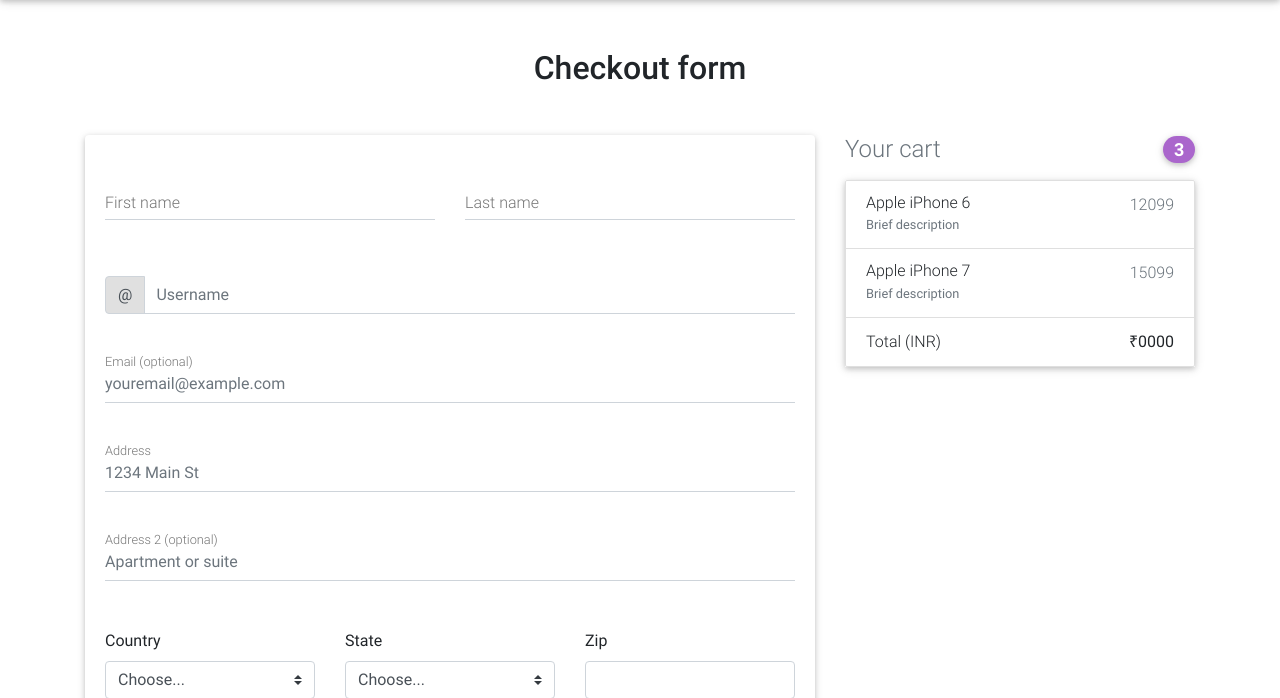
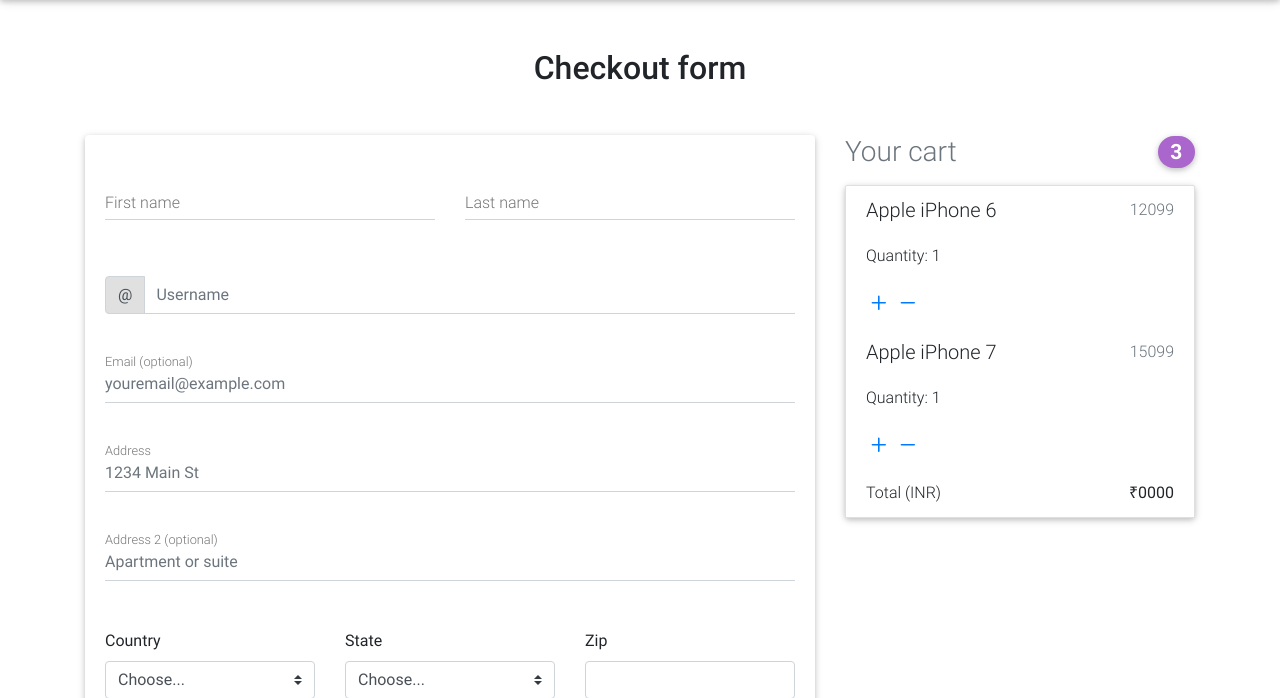
Before and after one commit to dhanwin247/DBMS-simple-e-commerce-website, a Django app: template templates/accounts/account_page.html in a window 1280 px wide. Shown: the part 71-769 px from the top of the page. Run offline with Django 3.2, Linux system fonts and the light colour scheme; the template is opened without the code that fills it: values that come from a table or form of the project are taken from there, others are empty; data comes from the database, SQL or seed files in the repository; both versions use the stored data as it was after the commit; some libraries are stand-ins or nearby versions.

Commit message:
add quantity

```diff
--- a/accounts/models.py
+++ b/accounts/models.py
@@ -23,6 +23,7 @@ class Cart(models.Model):
 class CartProduct(models.Model):
     cart = models.ForeignKey(Cart,on_delete=models.CASCADE,related_name='cart_containing_product')
     product = models.ForeignKey(Phone,on_delete=models.CASCADE,related_name='product_in_cart')
+    quantity = models.PositiveIntegerField()
 
     def __str__(self):
         return "Item in cart: %s " % self.product.name
@@ -36,6 +37,7 @@ class Purchase(models.Model):
 class PurchaseProduct(models.Model):
     purchase = models.ForeignKey(Purchase,on_delete=models.CASCADE,related_name='purchase_containing_product')
     product = models.ForeignKey(Phone,on_delete=models.CASCADE,related_name='product_in_purchase')
+    quantity = models.PositiveIntegerField()
 
     def __str__(self):
         return "Item in purchase: %s " % self.product.name
--- a/templates/accounts/account_page.html
+++ b/templates/accounts/account_page.html
@@ -147,16 +147,32 @@
       </div>
 
       <div class="col-md-4 mb-4">
-        <h4 class="d-flex justify-content-between align-items-center mb-3">
+        <h3 class="d-flex justify-content-between align-items-center mb-3">
           <span class="text-muted">Your cart</span>
           <span class="badge badge-secondary badge-pill">3</span>
-        </h4>
+        </h3>
         <ul class="list-group mb-3 z-depth-1">
           {% for cart_product in cart_products %}
           <li class="list-group-item d-flex justify-content-between lh-condensed">
             <div>
-              <h6 class="my-0">{{cart_product.product.name}}</h6>
-              <small class="text-muted">Brief description</small>
+              <h5 class="my-0">{{cart_product.product.name}}</h5>
+              <br>
+              <h6 class="my-0">Quantity: {{cart_product.quantity}}</h6>
+              <br>
+              <small class="text-muted">
+                <a href="">
+                  <svg class="bi bi-plus" width="2em" height="2em" viewBox="0 0 16 16" fill="currentColor" xmlns="http://www.w3.org/2000/svg">
+                    <path fill-rule="evenodd" d="M8 3.5a.5.5 0 0 1 .5.5v4a.5.5 0 0 1-.5.5H4a.5.5 0 0 1 0-1h3.5V4a.5.5 0 0 1 .5-.5z"/>
+                    <path fill-rule="evenodd" d="M7.5 8a.5.5 0 0 1 .5-.5h4a.5.5 0 0 1 0 1H8.5V12a.5.5 0 0 1-1 0V8z"/>
+                  </svg>
+                </a>
+
+                <a href="">
+                  <svg class="bi bi-dash" width="2em" height="2em" viewBox="0 0 16 16" fill="currentColor" xmlns="http://www.w3.org/2000/svg">
+                    <path fill-rule="evenodd" d="M3.5 8a.5.5 0 0 1 .5-.5h8a.5.5 0 0 1 0 1H4a.5.5 0 0 1-.5-.5z"/>
+                  </svg>
+                </a>
+              </small>
             </div>
             <span class="text-muted"> {{cart_product.product.price}}</span>
           </li>
--- a/templates/accounts/base.html
+++ b/templates/accounts/base.html
@@ -8,6 +8,8 @@
   <meta http-equiv="x-ua-compatible" content="ie=edge">
   <title>Material Design Bootstrap</title>
   <link rel="stylesheet" href="https://use.fontawesome.com/releases/v5.11.2/css/all.css">
+  <!-- <link rel="stylesheet" href="https://maxcdn.bootstrapcdn.com/bootstrap/3.3.7/css/bootstrap.min.css"> -->
+  <link rel="stylesheet" href="https://stackpath.bootstrapcdn.com/bootstrap/4.5.0/css/bootstrap.min.css" integrity="sha384-9aIt2nRpC12Uk9gS9baDl411NQApFmC26EwAOH8WgZl5MYYxFfc+NcPb1dKGj7Sk" crossorigin="anonymous">
   <link href="{% static 'css/bootstrap.min.css' %}" rel="stylesheet">
   <link href="{% static 'css/mdb.min.css' %}" rel="stylesheet">
   <link href="{% static 'css/style.min.css' %}" rel="stylesheet">
--- a/templates/products/product_details.html
+++ b/templates/products/product_details.html
@@ -83,8 +83,8 @@
             <p>Storage : {{phone.storage}}GB</p>
 
             <form method="get" class="d-flex justify-content-left" action="{% url 'products:prodlist' %}">
-              <input type="number" value="1" aria-label="Search" class="form-control" style="width: 100px">
-              <form method="get" >
+              <!-- <input type="number" value="1" aria-label="Search" class="form-control" style="width: 100px"> -->
+              <form method="get">
                 <input class="btn btn-primary btn-md my-0 p" type="submit" value="Add to cart!" name="Add to cart!"/>
               </form>
             </form>
```
Also changed, not shown: products/views.py (+8 -5 lines), accounts/migrations/0005_auto_20200617_2055.py (added), db.sqlite3.
